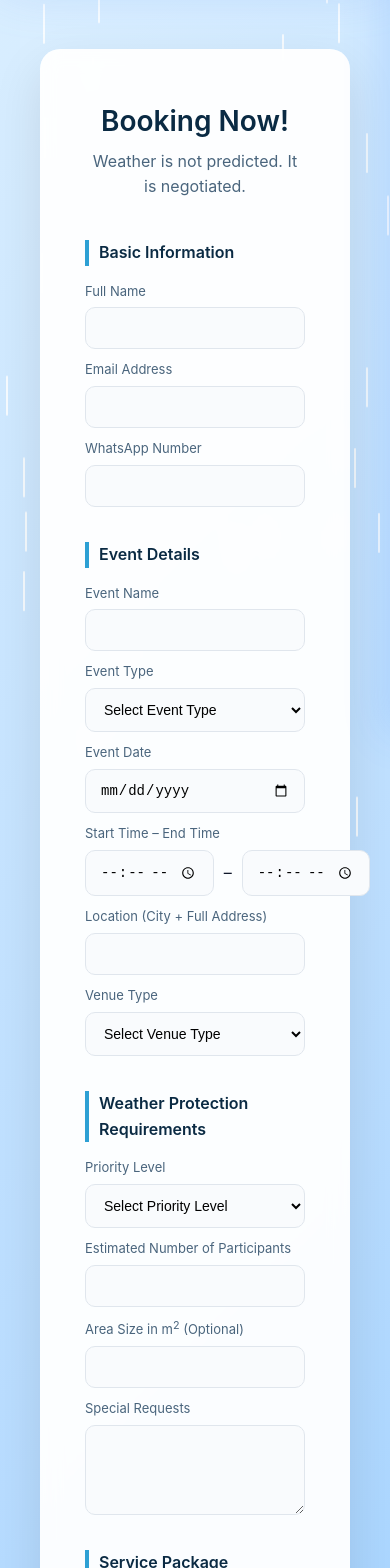
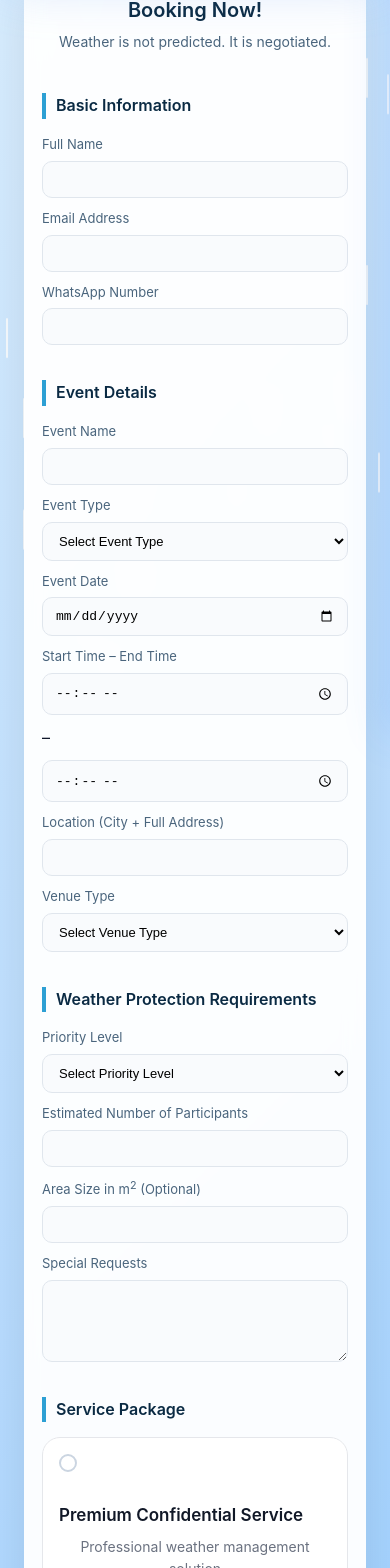
Before and after one commit to ISHASII/Weather-KADA, a React (Vite) app: page /contact in a window 390 px wide. Shown: the part 111-1679 px from the top of the page. Built offline with nearby package versions, Linux system fonts and the light colour scheme.

Commit message:
selesai nambah responsive

```diff
--- a/src/page/Contact.jsx
+++ b/src/page/Contact.jsx
@@ -1,4 +1,4 @@
-import { useState } from "react"
+import { useState, useEffect } from "react"
 import "./contact.css"
 import { updateField, resetForm } from "../features/contactSlice"
 import { useDispatch, useSelector } from "react-redux"
@@ -9,6 +9,8 @@ function BookingPage() {
   const [showModal, setShowModal] = useState(false)
   const [isAgreed, setIsAgreed] = useState(false)
   const [errors, setErrors] = useState({})
+  const [isLoading, setIsLoading] = useState(false)
+  const [showSuccessModal, setShowSuccessModal] = useState(false)
 
   const handleChange = (section, field) => (e) => {
     dispatch(
@@ -19,11 +21,17 @@ function BookingPage() {
       }),
     )
 
-    setErrors((prev) => ({
-      ...prev,
-      [field]: "",
-    }))
+    // setErrors((prev) => ({
+    //   ...prev,
+    //   [field]: "",
+    // }))
   }
+
+  useEffect(() => {
+    if (Object.keys(errors).length > 0) {
+      setErrors({})
+    }
+  }, [formData])
 
   const handlePackageChange = (e) => {
     dispatch(
@@ -92,6 +100,13 @@ function BookingPage() {
     }
 
     setErrors(newErrors)
+
+    // 🔥 TAMBAHAN ALERT
+    if (Object.keys(newErrors).length > 0) {
+      alert("Please complete all required fields correctly before submitting.")
+      return false
+    }
+
     return Object.keys(newErrors).length === 0
   }
 
@@ -502,9 +517,16 @@ function BookingPage() {
               <button
                 className="confirm-btn"
                 onClick={() => {
-                  dispatch(resetForm())
-                  setIsAgreed(false)
                   setShowModal(false)
+                  setIsLoading(true)
+
+                  // Loading
+                  setTimeout(() => {
+                    setIsLoading(false)
+                    setShowSuccessModal(true)
+                    dispatch(resetForm())
+                    setIsAgreed(false)
+                  }, 2000)
                 }}
               >
                 Confirm Booking
@@ -520,6 +542,35 @@ function BookingPage() {
           </div>
         </div>
       )}
+
+      {isLoading && (
+        <div className="modal-overlay">
+          <div className="modal loading-modal">
+            <div className="loader"></div>
+            <p>Processing your booking...</p>
+          </div>
+        </div>
+      )}
+
+      {showSuccessModal && (
+        <div className="modal-overlay">
+          <div className="modal success-modal">
+            <div className="success-icon">✔</div>
+            <h2>Booking Confirmed!</h2>
+            <p>
+              Your weather protection request has been successfully submitted.
+            </p>
+
+            <button
+              className="confirm-btn"
+              onClick={() => setShowSuccessModal(false)}
+            >
+              Close
+            </button>
+          </div>
+        </div>
+      )}
+
       {/* Animasi Hujan */}
       <div className="rain">
         {Array.from({ length: 80 }).map((_, i) => (
--- a/src/page/contact.css
+++ b/src/page/contact.css
@@ -363,12 +363,13 @@ textarea.input-error {
 .confirm-btn,
 .cancel-btn {
   flex: 1;
-  padding: 12px;
+  padding: 12px 50px;
   border-radius: 10px;
   border: none;
   cursor: pointer;
   font-size: 14px;
   transition: 0.2s ease;
+  margin-top: 30px;
 }
 
 .confirm-btn {
@@ -410,9 +411,141 @@ textarea.input-error {
   }
 }
 
-/* ================= Responsive ================= */
-@media (max-width: 600px) {
-  .package-group {
-    grid-template-columns: 1fr;
+/* ================= LOADING AND SUCCESS MODAL ==================== */
+.loading-modal {
+  text-align: center;
+  padding: 40px;
+}
+
+.loader {
+  width: 50px;
+  height: 50px;
+  border: 5px solid #e5e7eb;
+  border-top: 5px solid #4f46e5;
+  border-radius: 50%;
+  animation: spin 1s linear infinite;
+  margin: 0 auto 20px;
+}
+
+@keyframes spin {
+  to {
+    transform: rotate(360deg);
   }
 }
+
+.success-modal {
+  text-align: center;
+  padding: 40px;
+  animation: fadeScale 0.4s ease;
+}
+
+.success-icon {
+  font-size: 50px;
+  color: #10b981;
+  margin-bottom: 15px;
+  animation: pop 0.4s ease;
+}
+
+@keyframes pop {
+  0% {
+    transform: scale(0);
+  }
+  80% {
+    transform: scale(1.2);
+  }
+  100% {
+    transform: scale(1);
+  }
+}
+
+@keyframes fadeScale {
+  from {
+    opacity: 0;
+    transform: scale(0.9);
+  }
+  to {
+    opacity: 1;
+    transform: scale(1);
+  }
+}
+
+/* ================= Responsive ================= */
+/* ================= MOBILE ================= */
+@media (max-width: 480px) {
+  .booking-page {
+    padding: 40px 12px;
+  }
+
+  .card-wrapper {
+    padding: 25px 18px;
+    border-radius: 14px;
+  }
+
+  .card-wrapper h1 {
+    font-size: 20px;
+  }
+
+  .card-wrapper p {
+    font-size: 14px;
+  }
+
+  .form-group input,
+  .form-group select,
+  .form-group textarea {
+    font-size: 13px;
+    padding: 10px 12px;
+  }
+
+  .time-group {
+    flex-direction: column;
+    align-items: stretch;
+  }
+
+  .package-card {
+    flex-direction: column;
+    align-items: flex-start;
+    padding: 16px;
+  }
+
+  .card-indicator {
+    margin-bottom: 10px;
+  }
+
+  .selected-package-card {
+    padding: 15px;
+  }
+
+  .selected-package-card h4 {
+    font-size: 16px;
+  }
+
+  .package-price {
+    font-size: 14px;
+  }
+
+  .modal {
+    padding: 20px;
+    max-height: 90vh;
+  }
+
+  .modal h2 {
+    font-size: 18px;
+  }
+
+  .summary-section h3 {
+    font-size: 13px;
+  }
+
+  .summary-section p {
+    font-size: 12px;
+  }
+
+  .btn-konfirmasi {
+    font-size: 14px;
+    padding: 12px;
+  }
+
+  .success-modal p {
+    margin: 0 40px;
+  }
+}
```
